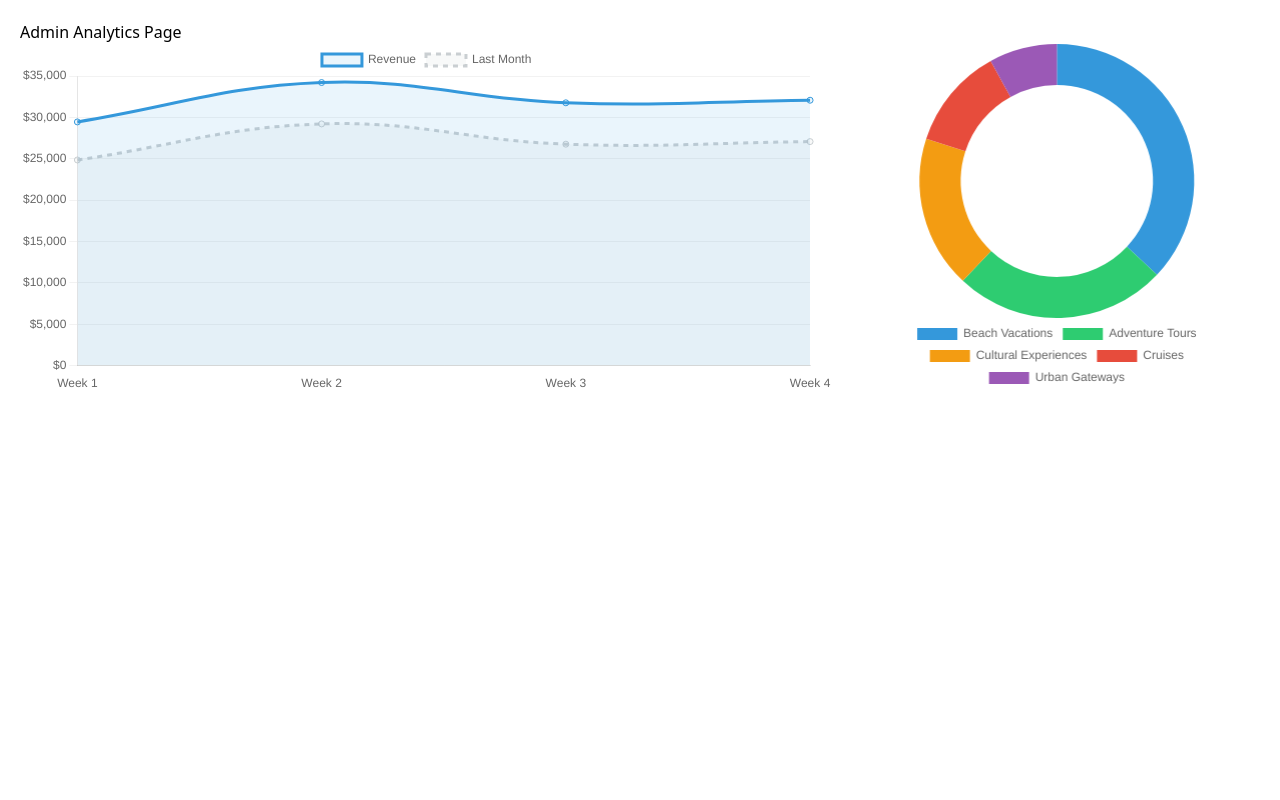
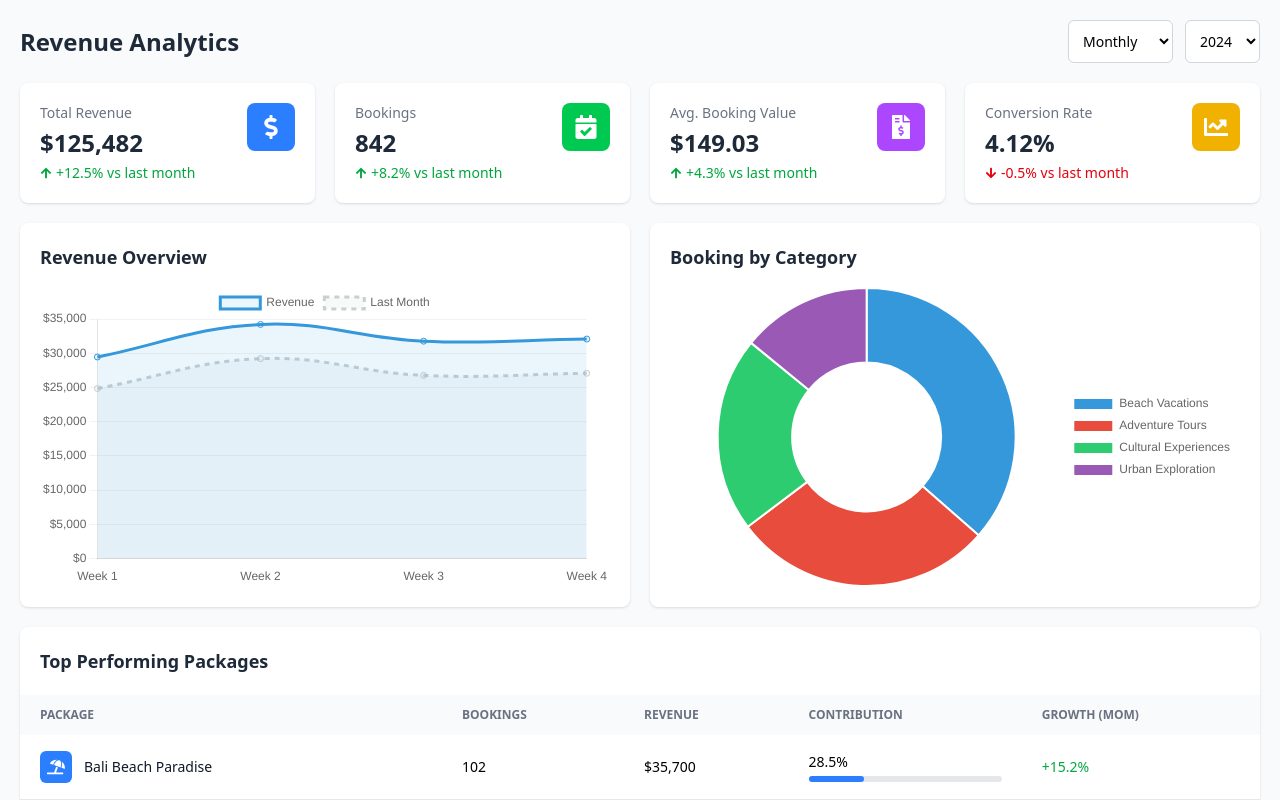
Before and after one commit to Lokesh-Kudipudi/FDFED-Sem-5, a React (Vite) app in the folder frontend/: page /admin/analytics in a window 1280 px wide. Shown: the top 800 px of the page. Built offline with nearby package versions, Linux system fonts and the light colour scheme.

Commit message:
added admin analytic

```diff
--- a/frontend/src/pages/AdminAnalytics.jsx
+++ b/frontend/src/pages/AdminAnalytics.jsx
@@ -1,18 +1,357 @@
-import React from "react";
-import DashboardCharts from "../components/DashboardCharts";
+import React, { useState } from "react";
+import { Line, Doughnut } from "react-chartjs-2";
+import {
+  Chart as ChartJS,
+  CategoryScale,
+  LinearScale,
+  PointElement,
+  LineElement,
+  ArcElement,
+  Title,
+  Tooltip,
+  Legend,
+  Filler,
+} from "chart.js";
+import {
+  FaDollarSign,
+  FaCalendarCheck,
+  FaFileInvoiceDollar,
+  FaChartLine,
+  FaArrowUp,
+  FaArrowDown,
+  FaUmbrellaBeach,
+  FaMountain,
+  FaLandmark,
+  FaCity,
+} from "react-icons/fa";
 
+// Register Chart.js components
+ChartJS.register(
+  CategoryScale,
+  LinearScale,
+  PointElement,
+  LineElement,
+  ArcElement,
+  Title,
+  Tooltip,
+  Legend,
+  Filler
+);
 
+// Helper component for Stat Cards
+const StatsCard = ({ title, value, change, icon, bgColor, changeColor }) => (
+  <div className="bg-white rounded-lg p-5 shadow-sm">
+    <div className="flex justify-between items-start">
+      <div>
+        <div className="text-gray-500 text-sm mb-1">{title}</div>
+        <div className="text-2xl font-semibold text-gray-800">{value}</div>
+        <div className={`flex items-center text-sm mt-1 ${changeColor}`}>
+          {change.includes("+") ? (
+            <FaArrowUp className="mr-1" size={12} />
+          ) : (
+            <FaArrowDown className="mr-1" size={12} />
+          )}
+          {change}
+        </div>
+      </div>
+      <div
+        className={`w-12 h-12 rounded-lg flex items-center justify-center text-white text-2xl ${bgColor}`}
+      >
+        {icon}
+      </div>
+    </div>
+  </div>
+);
 
+// Chart Data & Options from analytics.js
+const revenueChartData = {
+  labels: ["Week 1", "Week 2", "Week 3", "Week 4"],
+  datasets: [
+    {
+      label: "Revenue",
+      data: [29450, 34210, 31760, 32072],
+      borderColor: "#3498db",
+      backgroundColor: "rgba(52, 152, 219, 0.1)",
+      tension: 0.4,
+      fill: true,
+    },
+    {
+      label: "Last Month",
+      data: [24850, 29210, 26760, 27072],
+      borderColor: "rgba(189, 195, 199, 0.8)",
+      backgroundColor: "rgba(189, 195, 199, 0.1)",
+      tension: 0.4,
+      fill: true,
+      borderDash: [5, 5],
+    },
+  ],
+};
 
-function AdminAnalytics() {
+const revenueChartOptions = {
+  responsive: true,
+  maintainAspectRatio: false,
+  plugins: {
+    legend: {
+      position: "top",
+    },
+  },
+  scales: {
+    y: {
+      beginAtZero: true,
+      grid: {
+        color: "rgba(0, 0, 0, 0.05)",
+      },
+      ticks: {
+        callback: function (value) {
+          return "$" + value.toLocaleString();
+        },
+      },
+    },
+    x: {
+      grid: {
+        display: false,
+      },
+    },
+  },
+};
+
+const categoryChartData = {
+  labels: [
+    "Beach Vacations",
+    "Adventure Tours",
+    "Cultural Experiences",
+    "Urban Exploration",
+  ],
+  datasets: [
+    {
+      data: [310, 240, 180, 120],
+      backgroundColor: ["#3498db", "#e74c3c", "#2ecc71", "#9b59b6"],
+      hoverOffset: 4,
+    },
+  ],
+};
+
+const categoryChartOptions = {
+  responsive: true,
+  maintainAspectRatio: false,
+  plugins: {
+    legend: {
+      position: "right",
+    },
+  },
+};
+
+// Mock Data for Top Packages Table
+const topPackages = [
+  {
+    name: "Bali Beach Paradise",
+    icon: <FaUmbrellaBeach />,
+    iconBg: "bg-blue-500",
+    bookings: 102,
+    revenue: 35700,
+    contribution: 28.5,
+    growth: "+15.2%",
+    growthColor: "text-green-600",
+  },
+  {
+    name: "Alpine Adventure",
+    icon: <FaMountain />,
+    iconBg: "bg-red-500",
+    bookings: 85,
+    revenue: 29750,
+    contribution: 23.8,
+    growth: "+8.1%",
+    growthColor: "text-green-600",
+  },
+  {
+    name: "Ancient Wonders Tour",
+    icon: <FaLandmark />,
+    iconBg: "bg-green-500",
+    bookings: 71,
+    revenue: 21300,
+    contribution: 17.0,
+    growth: "-2.7%",
+    growthColor: "text-red-600",
+  },
+  {
+    name: "Tokyo Urban Experience",
+    icon: <FaCity />,
+    iconBg: "bg-purple-500",
+    bookings: 64,
+    revenue: 16832,
+    contribution: 13.2,
+    growth: "+31.5%",
+    growthColor: "text-green-600",
+  },
+];
+
+export default function AdminAnalytics() {
+  const [period, setPeriod] = useState("monthly");
+  const [year, setYear] = useState("2024");
+
   return (
-    <div style={{ padding: "20px" }}>
-      <h1>Admin Analytics Page</h1>
+    <div className="p-5 bg-gray-50 min-h-full">
+      {/* Page Header */}
+      <div className="flex justify-between items-center mb-5">
+        <h1 className="text-2xl font-semibold text-gray-800">
+          Revenue Analytics
+        </h1>
+        <div className="flex gap-3">
+          <select
+            className="p-2.5 rounded-md border border-gray-300 text-sm bg-white"
+            value={period}
+            onChange={(e) => setPeriod(e.target.value)}
+          >
+            <option value="monthly">Monthly</option>
+            <option value="quarterly">Quarterly</option>
+            <option value="yearly">Yearly</option>
+          </select>
+          <select
+            className="p-2.5 rounded-md border border-gray-300 text-sm bg-white"
+            value={year}
+            onChange={(e) => setYear(e.target.value)}
+          >
+            <option value="2024">2024</option>
+            <option value="2023">2023</option>
+            <option value="2022">2022</option>
+          </select>
+        </div>
+      </div>
 
+      {/* Stats Cards Grid */}
+      <div className="grid grid-cols-1 sm:grid-cols-2 lg:grid-cols-4 gap-5 mb-5">
+        <StatsCard
+          title="Total Revenue"
+          value="$125,482"
+          change="+12.5% vs last month"
+          icon={<FaDollarSign />}
+          bgColor="bg-blue-500"
+          changeColor="text-green-600"
+        />
+        <StatsCard
+          title="Bookings"
+          value="842"
+          change="+8.2% vs last month"
+          icon={<FaCalendarCheck />}
+          bgColor="bg-green-500"
+          changeColor="text-green-600"
+        />
+        <StatsCard
+          title="Avg. Booking Value"
+          value="$149.03"
+          change="+4.3% vs last month"
+          icon={<FaFileInvoiceDollar />}
+          bgColor="bg-purple-500"
+          changeColor="text-green-600"
+        />
+        <StatsCard
+          title="Conversion Rate"
+          value="4.12%"
+          change="-0.5% vs last month"
+          icon={<FaChartLine />}
+          bgColor="bg-yellow-500"
+          changeColor="text-red-600"
+        />
+      </div>
 
-      <DashboardCharts />
+      {/* Charts Grid */}
+      <div className="grid grid-cols-1 lg:grid-cols-2 gap-5 mb-5">
+        {/* Revenue Overview Chart */}
+        <div className="bg-white rounded-lg p-5 shadow-sm h-96">
+          <h2 className="text-lg font-semibold text-gray-800 mb-4">
+            Revenue Overview
+          </h2>
+          <div className="h-full w-full max-h-[300px]">
+            <Line data={revenueChartData} options={revenueChartOptions} />
+          </div>
+        </div>
+        {/* Booking by Category Chart */}
+        <div className="bg-white rounded-lg p-5 shadow-sm h-96">
+          <h2 className="text-lg font-semibold text-gray-800 mb-4">
+            Booking by Category
+          </h2>
+          <div className="h-full w-full max-h-[300px] flex justify-center items-center">
+            <Doughnut data={categoryChartData} options={categoryChartOptions} />
+          </div>
+        </div>
+      </div>
+
+      {/* Top Performing Packages Table */}
+      <div className="bg-white rounded-lg shadow-sm overflow-hidden">
+        <div className="p-5">
+          <h2 className="text-lg font-semibold text-gray-800">
+            Top Performing Packages
+          </h2>
+        </div>
+        <div className="overflow-x-auto">
+          <table className="w-full">
+            <thead className="bg-gray-50">
+              <tr>
+                <th className="py-3 px-5 text-left text-xs font-semibold text-gray-500 uppercase">
+                  Package
+                </th>
+                <th className="py-3 px-5 text-left text-xs font-semibold text-gray-500 uppercase">
+                  Bookings
+                </th>
+                <th className="py-3 px-5 text-left text-xs font-semibold text-gray-500 uppercase">
+                  Revenue
+                </th>
+                <th className="py-3 px-5 text-left text-xs font-semibold text-gray-500 uppercase">
+                  Contribution
+                </th>
+                <th className="py-3 px-5 text-left text-xs font-semibold text-gray-500 uppercase">
+                  Growth (MoM)
+                </th>
+              </tr>
+            </thead>
+            <tbody>
+              {topPackages.map((pkg) => (
+                <tr key={pkg.name} className="hover:bg-gray-50">
+                  {/* Package */}
+                  <td className="py-4 px-5 border-b border-gray-200">
+                    <div className="flex items-center">
+                      <div
+                        className={`w-8 h-8 rounded-md flex items-center justify-center text-white mr-3 text-lg ${pkg.iconBg}`}
+                      >
+                        {pkg.icon}
+                      </div>
+                      <span className="font-medium text-gray-900 text-sm">
+                        {pkg.name}
+                      </span>
+                    </div>
+                  </td>
+                  {/* Bookings */}
+                  <td className="py-4 px-5 border-b border-gray-200 text-sm">
+                    {pkg.bookings}
+                  </td>
+                  {/* Revenue */}
+                  <td className="py-4 px-5 border-b border-gray-200 text-sm">
+                    ${pkg.revenue.toLocaleString()}
+                  </td>
+                  {/* Contribution */}
+                  <td className="py-4 px-5 border-b border-gray-200 text-sm">
+                    <div className="flex flex-col">
+                      <span>{pkg.contribution.toFixed(1)}%</span>
+                      <div className="w-full bg-gray-200 rounded-full h-1.5 mt-1">
+                        <div
+                          className={`h-1.5 rounded-full ${pkg.iconBg}`}
+                          style={{ width: `${pkg.contribution}%` }}
+                        ></div>
+                      </div>
+                    </div>
+                  </td>
+                  {/* Growth */}
+                  <td
+                    className={`py-4 px-5 border-b border-gray-200 text-sm font-medium ${pkg.growthColor}`}
+                  >
+                    {pkg.growth}
+                  </td>
+                </tr>
+              ))}
+            </tbody>
+          </table>
+        </div>
+      </div>
     </div>
-  );;
+  );
 }
-
-export default AdminAnalytics;
```
